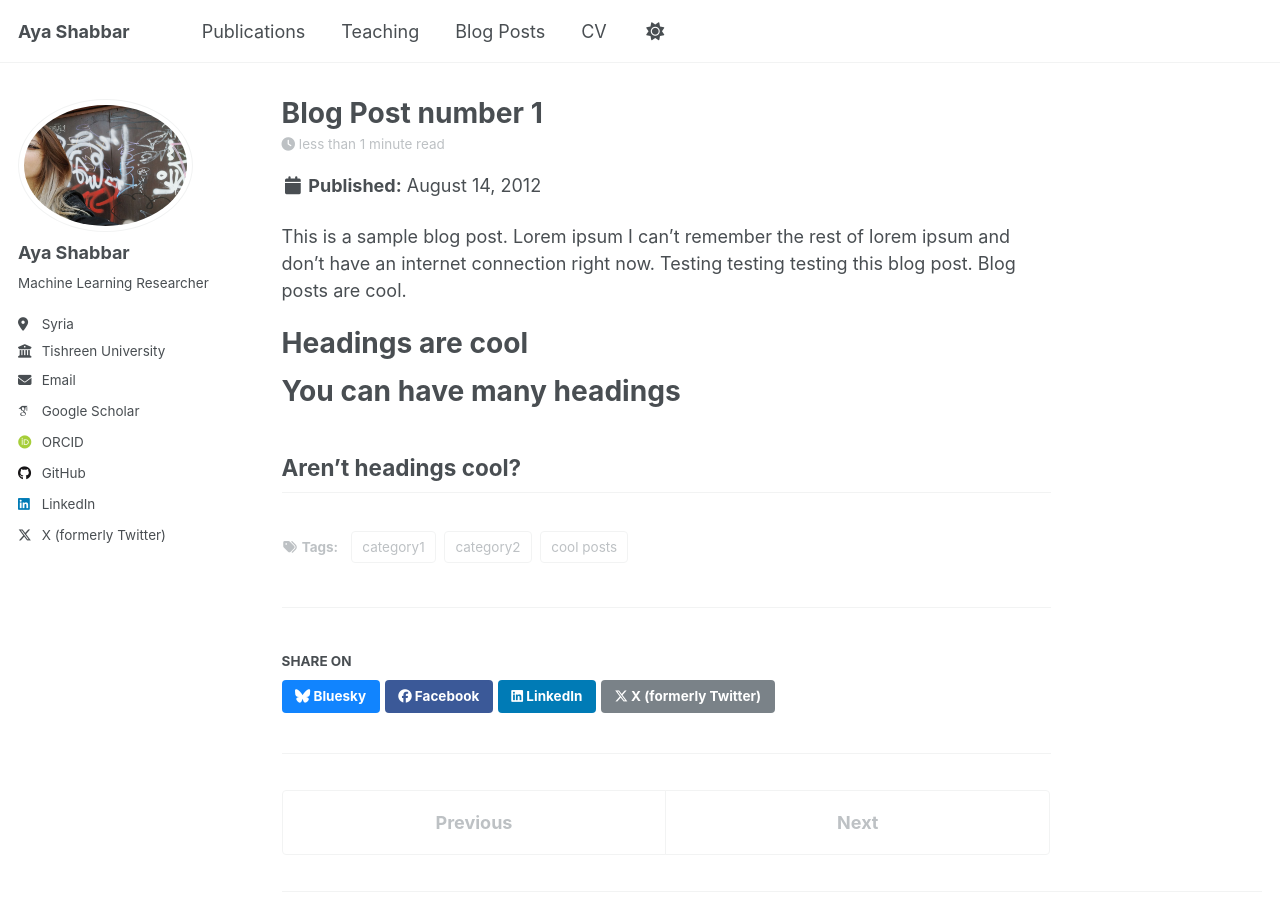
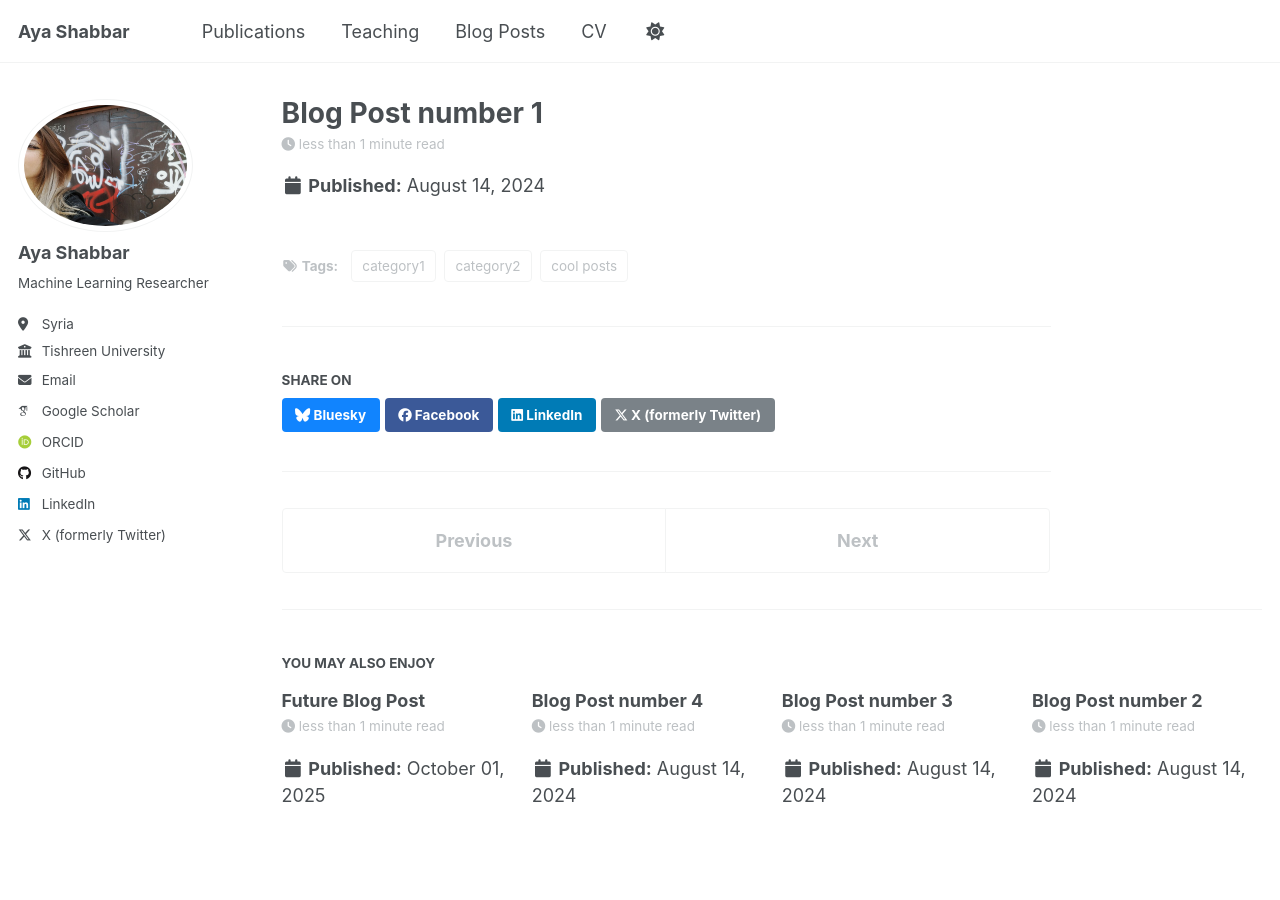
Before and after one commit to ayashabbar/ayashabbar.github.io, a Jekyll site: the page built from _posts/2012-08-14-blog-post-1.md, in a window 1280 px wide and 900 px high. Built offline with Jekyll 4.4.1, drawn with Linux system fonts in a browser that asks for light colours; some web fonts are replaced; a script that is not in the unit is left out.

Commit message:
Update 2012-08-14-blog-post-1.md

```diff
--- a/_posts/2012-08-14-blog-post-1.md
+++ b/_posts/2012-08-14-blog-post-1.md
@@ -1,20 +1,9 @@
 ---
 title: 'Blog Post number 1'
-date: 2012-08-14
-permalink: /posts/2012/08/blog-post-1/
+date: 2024-08-14
+permalink: /posts/2024/08/blog-post-1/
 tags:
   - cool posts
   - category1
   - category2
 ---
-
-This is a sample blog post. Lorem ipsum I can't remember the rest of lorem ipsum and don't have an internet connection right now. Testing testing testing this blog post. Blog posts are cool.
-
-Headings are cool
-======
-
-You can have many headings
-======
-
-Aren't headings cool?
-------
```
